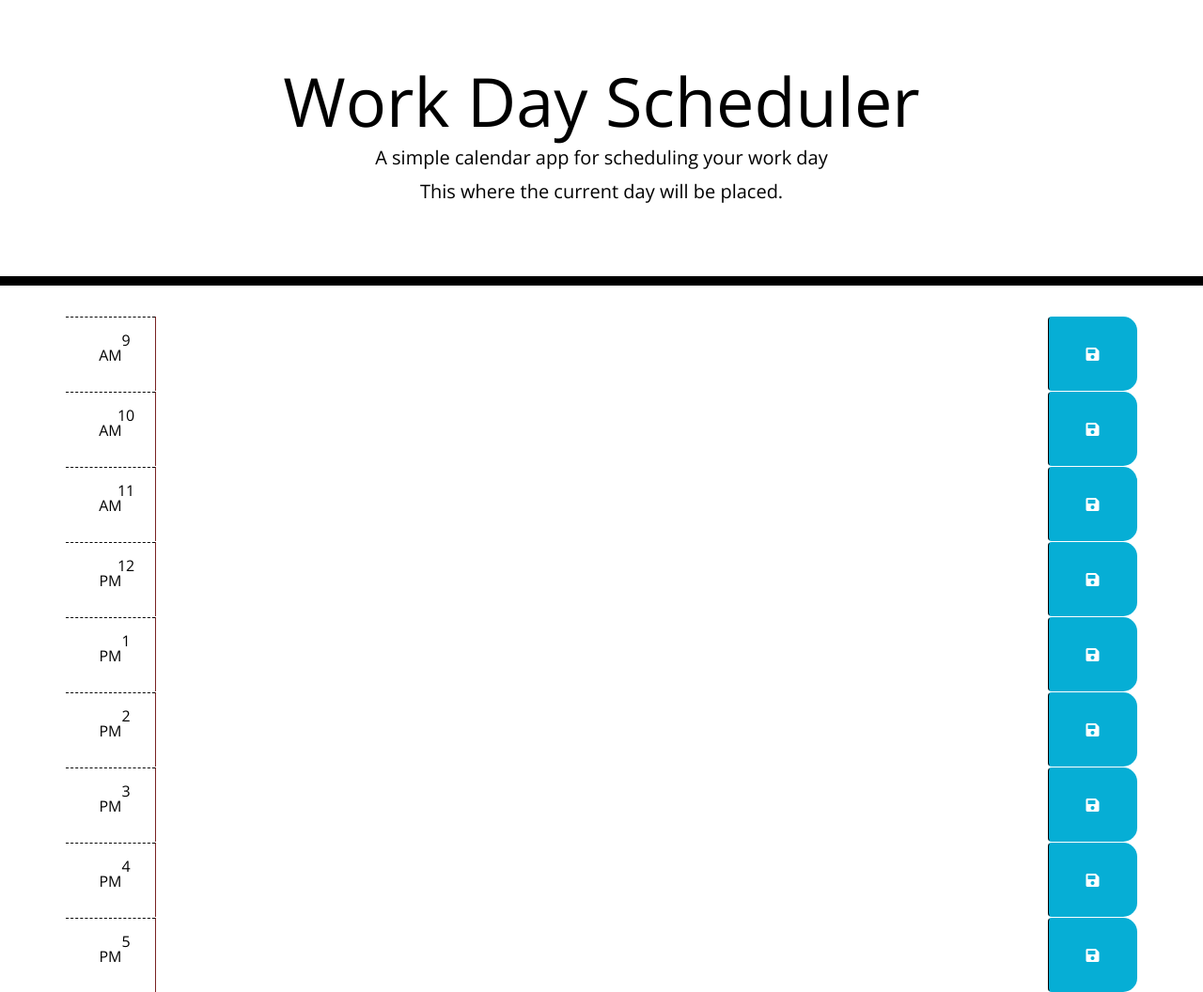
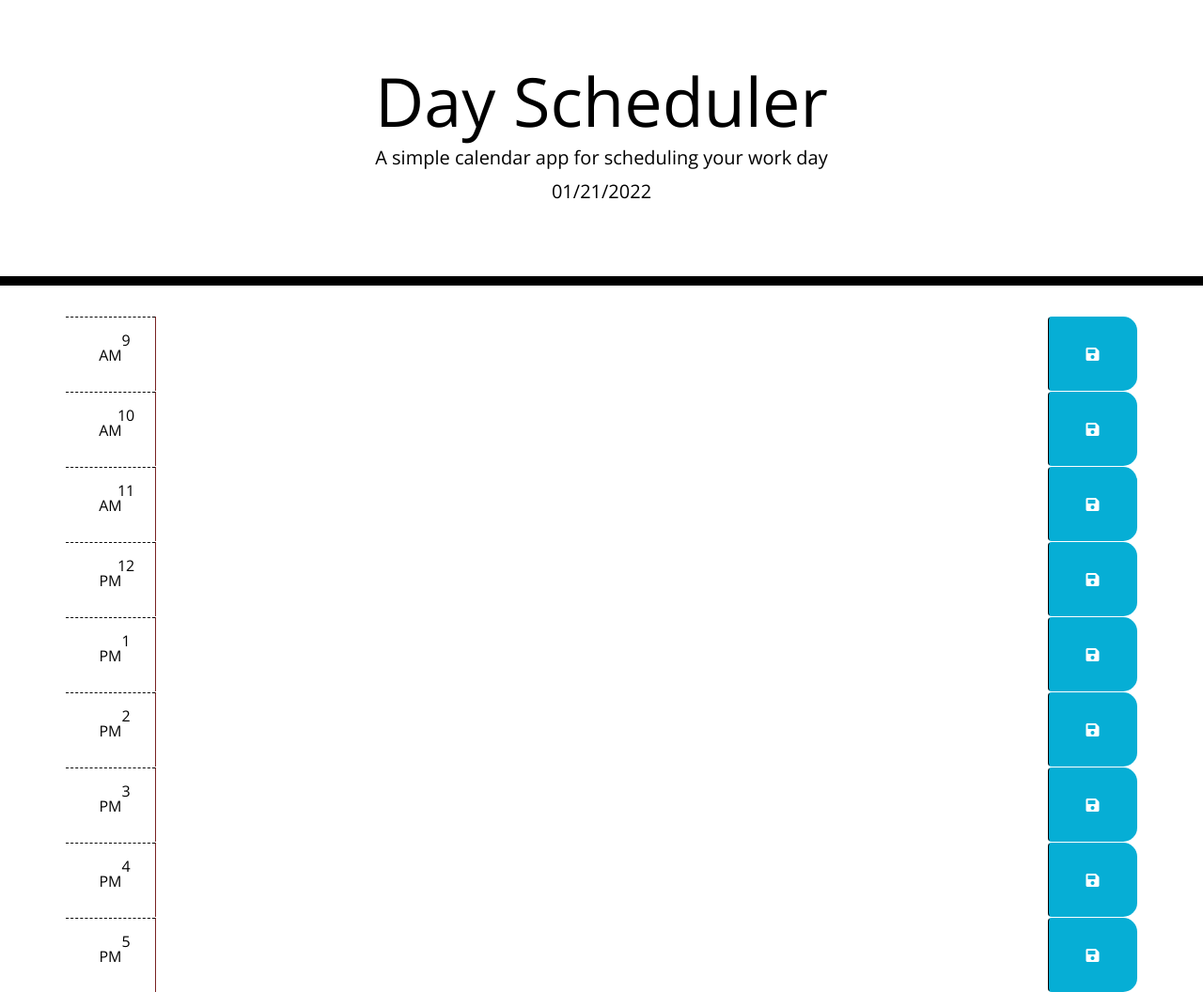
Before and after one commit to SabaMahd/Day-Scheduler, a plain HTML site: page index.html in a window 1280 px wide. Shown: the whole page at 94% size. Drawn offline with nearby package versions, Linux system fonts and the light colour scheme.

Commit message:
html update

```diff
--- a/index.html
+++ b/index.html
@@ -13,14 +13,14 @@
   <link rel="stylesheet" href="https://use.fontawesome.com/releases/v5.8.1/css/all.css"
     integrity="sha384-50oBUHEmvpQ+1lW4y57PTFmhCaXp0ML5d60M1M7uH2+nqUivzIebhndOJK28anvf" crossorigin="anonymous">
 
-  <title>Work Day Scheduler</title>
+  <title>Day Scheduler</title>
 </head>
 
 <body>
   <header class="jumbotron">
-    <h1 class="display-3">Work Day Scheduler</h1>
+    <h1 class="display-3">Day Scheduler</h1>
     <p class="lead">A simple calendar app for scheduling your work day</p>
-    <p id="currentDay" class="lead">This where the current day will be placed. </p>
+    <p id="currentDay" class="lead">01/21/2022 </p>
   </header>
   <div class="container">
     <div id="hour-9" class="row time-block">
```
